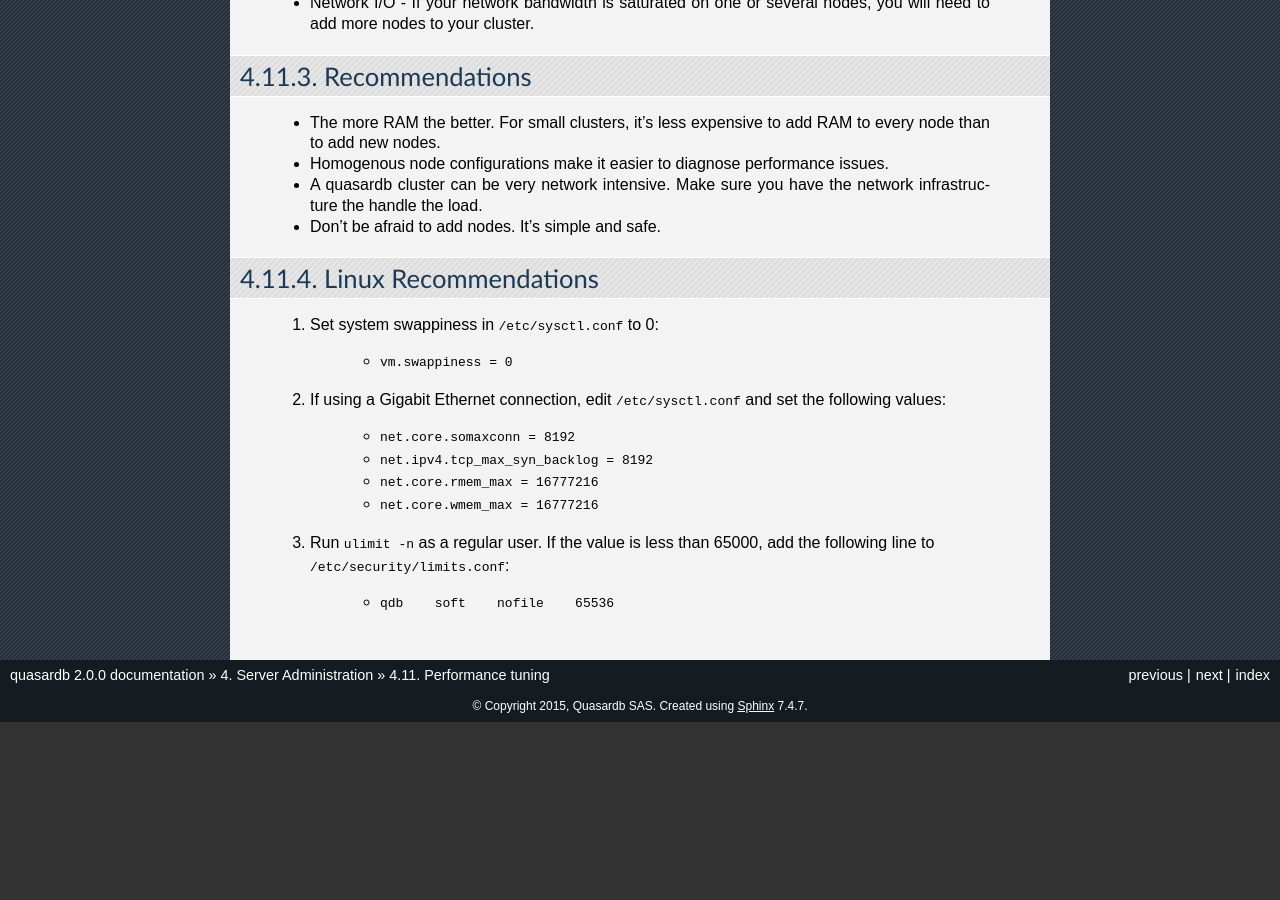
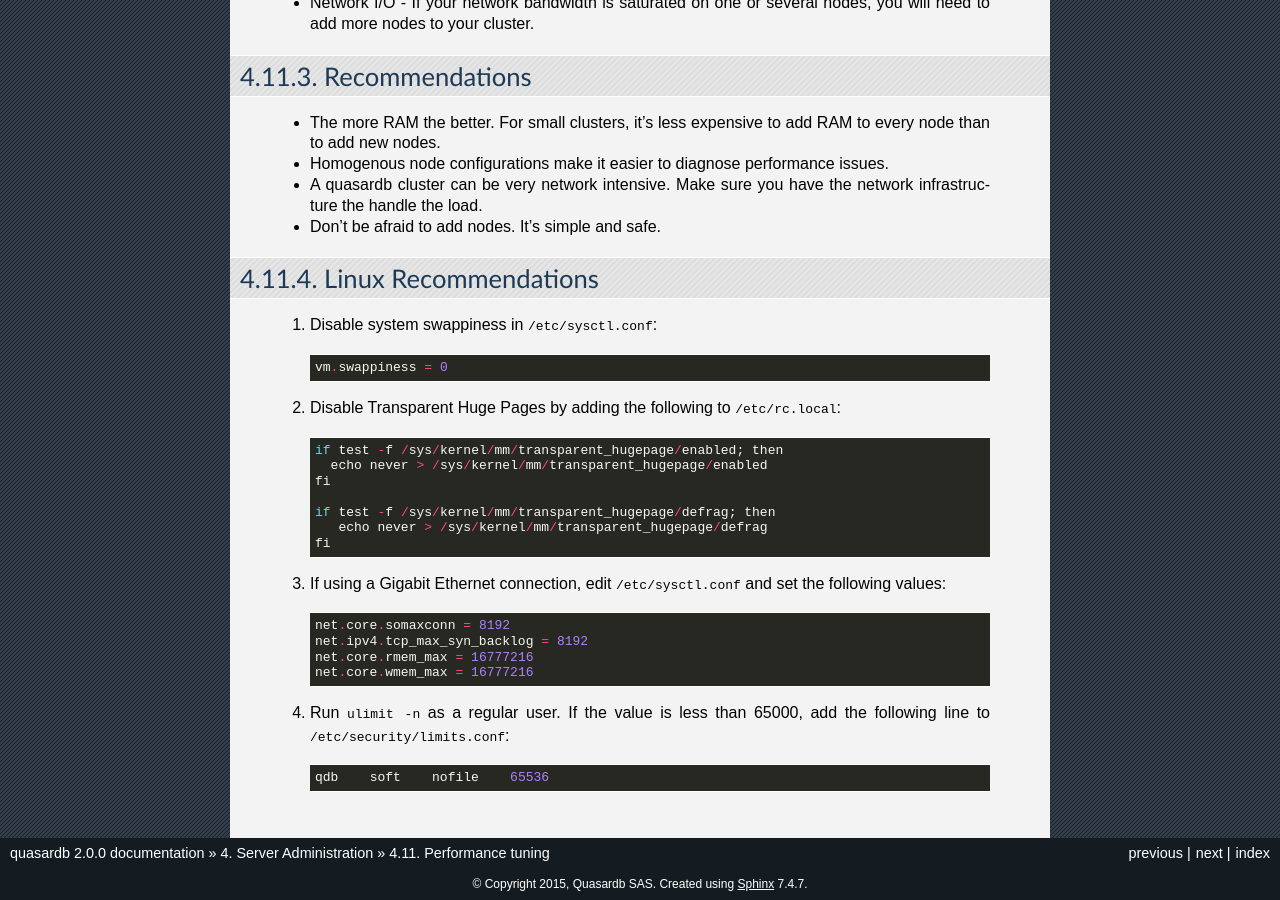
Before and after one commit to iltommi/qdb-documentation, a Sphinx documentation site: the page built from source/administration/tuning.rst, in a window 1280 px wide and 900 px high, scrolled down 600 px. Built offline with Sphinx 7.4.7, drawn with Linux system fonts in a browser that asks for light colours; before the commit the page ends 1322 px from its top, so only the background shows below that.

Commit message:
Add THP config parameters. Put tuning parameters in code boxes.

```diff
--- a/source/administration/installation_deb.rst
+++ b/source/administration/installation_deb.rst
@@ -35,15 +35,31 @@ By default, the quasardb daemon listens on the port 2836 on the local address. T
  #. (optional) Edit the qdb_httpd configuration file at ``/etc/qdb/qdb_httpd.conf``.
      * Set ``remote_node`` to the IP address of a node.
      * Set other values as needed. See :ref:`qdb_httpd-config-file-reference` for more information.
- #. Set system swappiness in ``/etc/sysctl.conf`` to 0:
-     * ``vm.swappiness = 0``
- #. If using a Gigabit Ethernet connection, edit ``/etc/sysctl.conf`` and set the following values:
-     * ``net.core.somaxconn = 8192``
-     * ``net.ipv4.tcp_max_syn_backlog = 8192``
-     * ``net.core.rmem_max = 16777216``
-     * ``net.core.wmem_max = 16777216``
- #. Run ``ulimit -n`` as a regular user. If the value is less than 65000, add the following line to ``/etc/security/limits.conf``:
-     * ``qdb    soft    nofile    65536``
+ #. Disable system swappiness in ``/etc/sysctl.conf``::
+
+         vm.swappiness = 0
+
+ #. Disable Transparent Huge Pages by adding the following to ``/etc/rc.local``::
+
+         if test -f /sys/kernel/mm/transparent_hugepage/enabled; then
+           echo never > /sys/kernel/mm/transparent_hugepage/enabled
+         fi
+
+         if test -f /sys/kernel/mm/transparent_hugepage/defrag; then
+            echo never > /sys/kernel/mm/transparent_hugepage/defrag
+         fi
+
+ #. If using a Gigabit Ethernet connection, edit ``/etc/sysctl.conf`` and set the following values::
+
+         net.core.somaxconn = 8192
+         net.ipv4.tcp_max_syn_backlog = 8192
+         net.core.rmem_max = 16777216
+         net.core.wmem_max = 16777216
+
+ #. Run ``ulimit -n`` as a regular user. If the value is less than 65000, add the following line to ``/etc/security/limits.conf``::
+
+         qdb    soft    nofile    65536
+
 
 Test the Node
 -------------
--- a/source/administration/installation_other_linux.rst
+++ b/source/administration/installation_other_linux.rst
@@ -28,15 +28,31 @@ By default, the quasardb daemon listens on the port 2836 on the local address. T
      * Set ``remote_node`` to the IP address of a node.
      * Set ``daemonize`` to ``true`` to daemonize qdb_httpd on startup.
      * Set other values as needed. See :ref:`qdb_httpd-config-file-reference` for more information.
- #. Set system swappiness in ``/etc/sysctl.conf`` to 0:
-     * ``vm.swappiness = 0``
- #. If using a Gigabit Ethernet connection, edit ``/etc/sysctl.conf`` and set the following values:
-     * ``net.core.somaxconn = 8192``
-     * ``net.ipv4.tcp_max_syn_backlog = 8192``
-     * ``net.core.rmem_max = 16777216``
-     * ``net.core.wmem_max = 16777216``
- #. Run ``ulimit -n`` as a regular user. If the value is less than 65000, add the following line to ``/etc/security/limits.conf``:
-     * ``qdb    soft    nofile    65536``
+ #. Disable system swappiness in ``/etc/sysctl.conf``::
+
+         vm.swappiness = 0
+
+ #. Disable Transparent Huge Pages by adding the following to ``/etc/rc.local``::
+
+         if test -f /sys/kernel/mm/transparent_hugepage/enabled; then
+           echo never > /sys/kernel/mm/transparent_hugepage/enabled
+         fi
+
+         if test -f /sys/kernel/mm/transparent_hugepage/defrag; then
+            echo never > /sys/kernel/mm/transparent_hugepage/defrag
+         fi
+
+ #. If using a Gigabit Ethernet connection, edit ``/etc/sysctl.conf`` and set the following values::
+
+         net.core.somaxconn = 8192
+         net.ipv4.tcp_max_syn_backlog = 8192
+         net.core.rmem_max = 16777216
+         net.core.wmem_max = 16777216
+
+ #. Run ``ulimit -n`` as a regular user. If the value is less than 65000, add the following line to ``/etc/security/limits.conf``::
+
+         qdb    soft    nofile    65536
+
 
 Test the Node
 -------------
--- a/source/administration/installation_rpm.rst
+++ b/source/administration/installation_rpm.rst
@@ -33,15 +33,31 @@ Configuration
  #. (optional) Edit the qdb_httpd configuration file at ``/etc/qdb/qdb_httpd.conf``.
      * Set ``remote_node`` to the IP address of a node.
      * Set other values as needed. See :ref:`qdb_httpd-config-file-reference` for more information.
- #. Set system swappiness in ``/etc/sysctl.conf`` to 0:
-     * ``vm.swappiness = 0``
- #. If using a Gigabit Ethernet connection, edit ``/etc/sysctl.conf`` and set the following values:
-     * ``net.core.somaxconn = 8192``
-     * ``net.ipv4.tcp_max_syn_backlog = 8192``
-     * ``net.core.rmem_max = 16777216``
-     * ``net.core.wmem_max = 16777216``
- #. Run ``ulimit -n`` as a regular user. If the value is less than 65000, add the following line to ``/etc/security/limits.conf``:
-     * ``qdb    soft    nofile    65536``
+ #. Disable system swappiness in ``/etc/sysctl.conf``::
+
+         vm.swappiness = 0
+
+ #. Disable Transparent Huge Pages by adding the following to ``/etc/rc.local``::
+
+         if test -f /sys/kernel/mm/transparent_hugepage/enabled; then
+           echo never > /sys/kernel/mm/transparent_hugepage/enabled
+         fi
+
+         if test -f /sys/kernel/mm/transparent_hugepage/defrag; then
+            echo never > /sys/kernel/mm/transparent_hugepage/defrag
+         fi
+
+ #. If using a Gigabit Ethernet connection, edit ``/etc/sysctl.conf`` and set the following values::
+
+         net.core.somaxconn = 8192
+         net.ipv4.tcp_max_syn_backlog = 8192
+         net.core.rmem_max = 16777216
+         net.core.wmem_max = 16777216
+
+ #. Run ``ulimit -n`` as a regular user. If the value is less than 65000, add the following line to ``/etc/security/limits.conf``::
+
+         qdb    soft    nofile    65536
+
 
 Test the Node
 -------------
--- a/source/administration/tuning.rst
+++ b/source/administration/tuning.rst
@@ -29,12 +29,27 @@ Recommendations
 Linux Recommendations
 ----------------------
 
- #. Set system swappiness in ``/etc/sysctl.conf`` to 0:
-     * ``vm.swappiness = 0``
- #. If using a Gigabit Ethernet connection, edit ``/etc/sysctl.conf`` and set the following values:
-     * ``net.core.somaxconn = 8192``
-     * ``net.ipv4.tcp_max_syn_backlog = 8192``
-     * ``net.core.rmem_max = 16777216``
-     * ``net.core.wmem_max = 16777216``
- #. Run ``ulimit -n`` as a regular user. If the value is less than 65000, add the following line to ``/etc/security/limits.conf``:
-     * ``qdb    soft    nofile    65536``
+ #. Disable system swappiness in ``/etc/sysctl.conf``::
+
+         vm.swappiness = 0
+
+ #. Disable Transparent Huge Pages by adding the following to ``/etc/rc.local``::
+
+         if test -f /sys/kernel/mm/transparent_hugepage/enabled; then
+           echo never > /sys/kernel/mm/transparent_hugepage/enabled
+         fi
+
+         if test -f /sys/kernel/mm/transparent_hugepage/defrag; then
+            echo never > /sys/kernel/mm/transparent_hugepage/defrag
+         fi
+
+ #. If using a Gigabit Ethernet connection, edit ``/etc/sysctl.conf`` and set the following values::
+
+         net.core.somaxconn = 8192
+         net.ipv4.tcp_max_syn_backlog = 8192
+         net.core.rmem_max = 16777216
+         net.core.wmem_max = 16777216
+
+ #. Run ``ulimit -n`` as a regular user. If the value is less than 65000, add the following line to ``/etc/security/limits.conf``::
+
+         qdb    soft    nofile    65536
```
